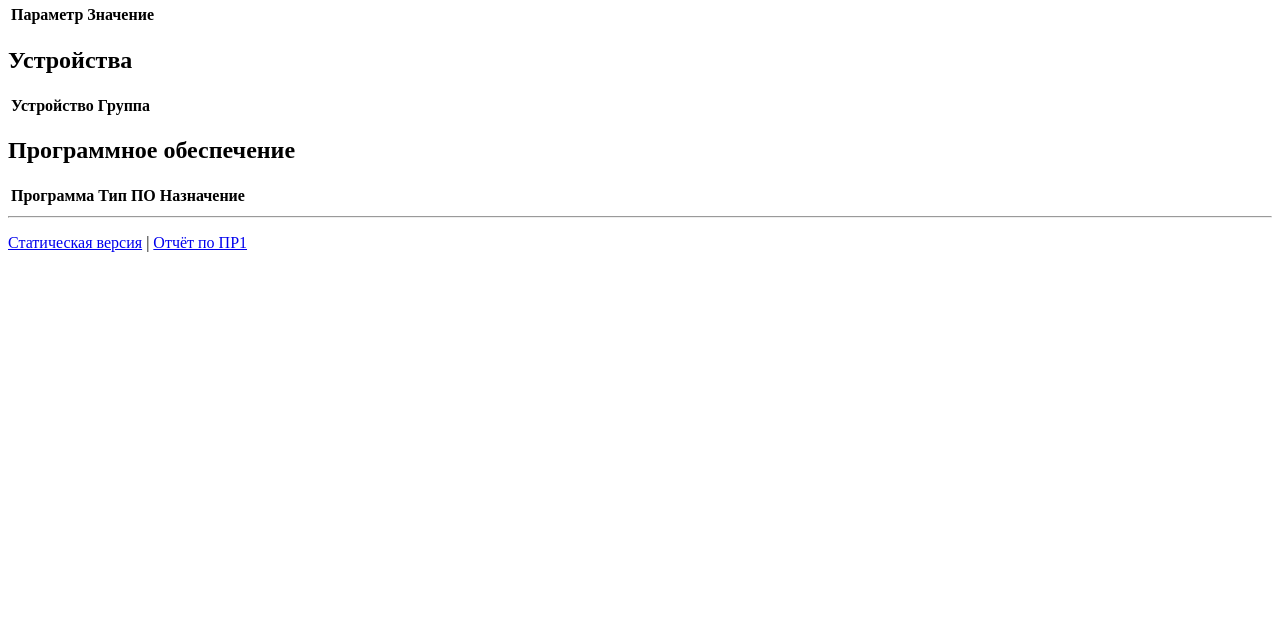
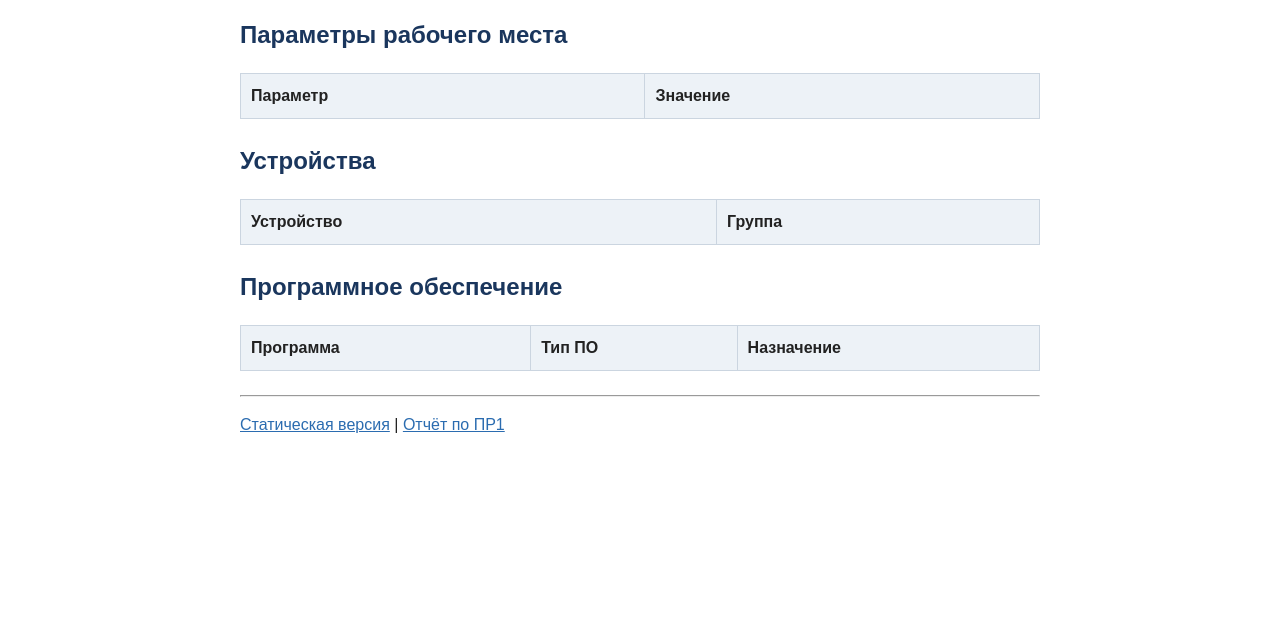
Before and after one commit to manik207/text-sita-tarakanov, a plain HTML site: page dynamic.html in a window 1280 px wide. Shown: the part 162-800 px from the top of the page. Drawn offline with Linux system fonts and the light colour scheme.

Commit message:
Update dynamic.html
Подключен style.css к dynamic.html (#1)

```diff
--- a/dynamic.html
+++ b/dynamic.html
@@ -3,6 +3,7 @@
 <head>
   <meta charset="UTF-8">
   <title>Паспорт рабочего места — Динамическая версия</title>
+  <link rel="stylesheet" href="style.css"> в <head>
 </head>
 <body>
 
```
